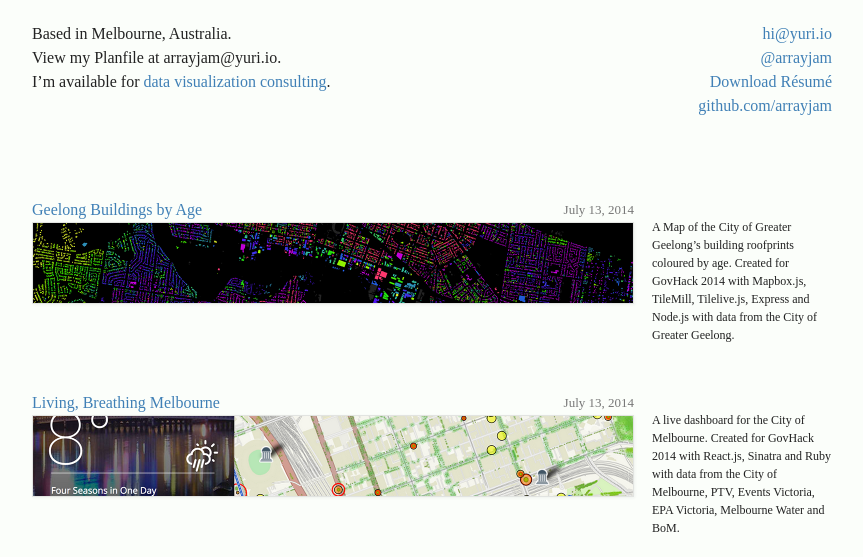
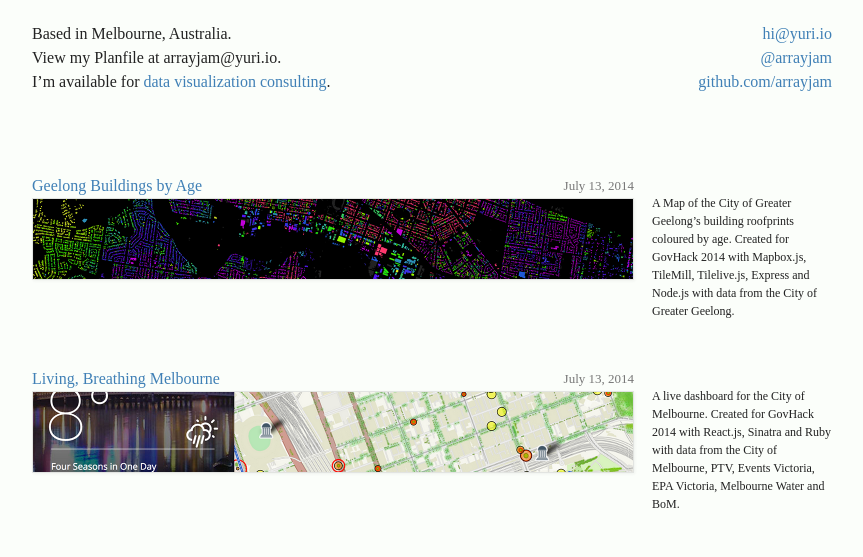
Before and after one commit to arrayjam/yuri.io, a plain HTML site: page index.html in a window 1280 px wide. Shown: the part 177-734 px from the top of the page, without its empty margins (208-1071 px from the left). Drawn offline with Linux system fonts and the light colour scheme.

Commit message:
Comment out resume

```diff
--- a/index.html
+++ b/index.html
@@ -28,7 +28,7 @@
     <ul class="contact">
       <li><a href="mailto:hi@yuri.io">hi@yuri.io</a></li>
       <li><a href="https://twitter.com/arrayjam">@arrayjam</a></li>
-      <li><a href="#">Download Résumé</a></li>
+      <!--<li><a href="#">Download Résumé</a></li>-->
       <li><a href="https://github.com/arrayjam">github.com/arrayjam</a></li>
     </ul>
 
```
